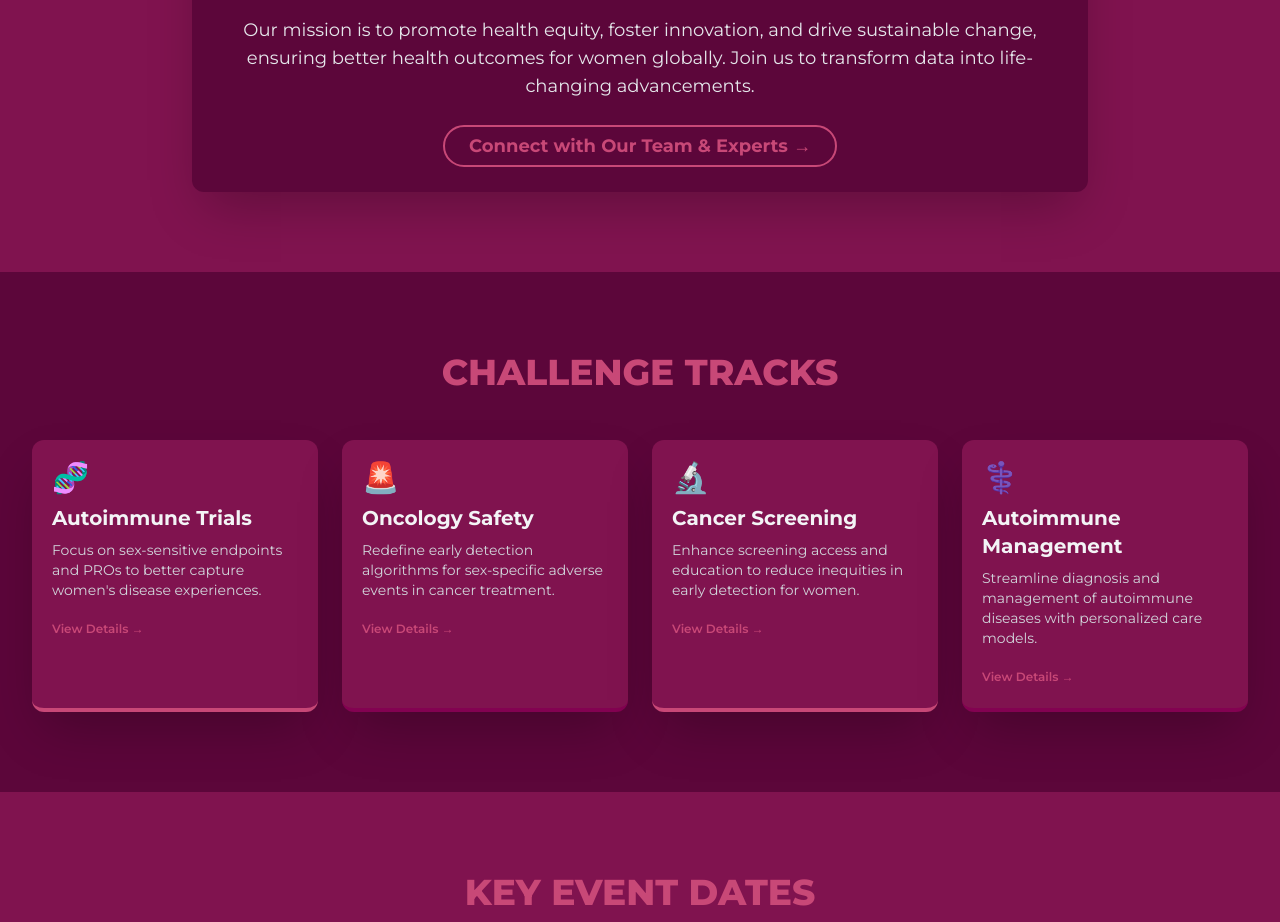
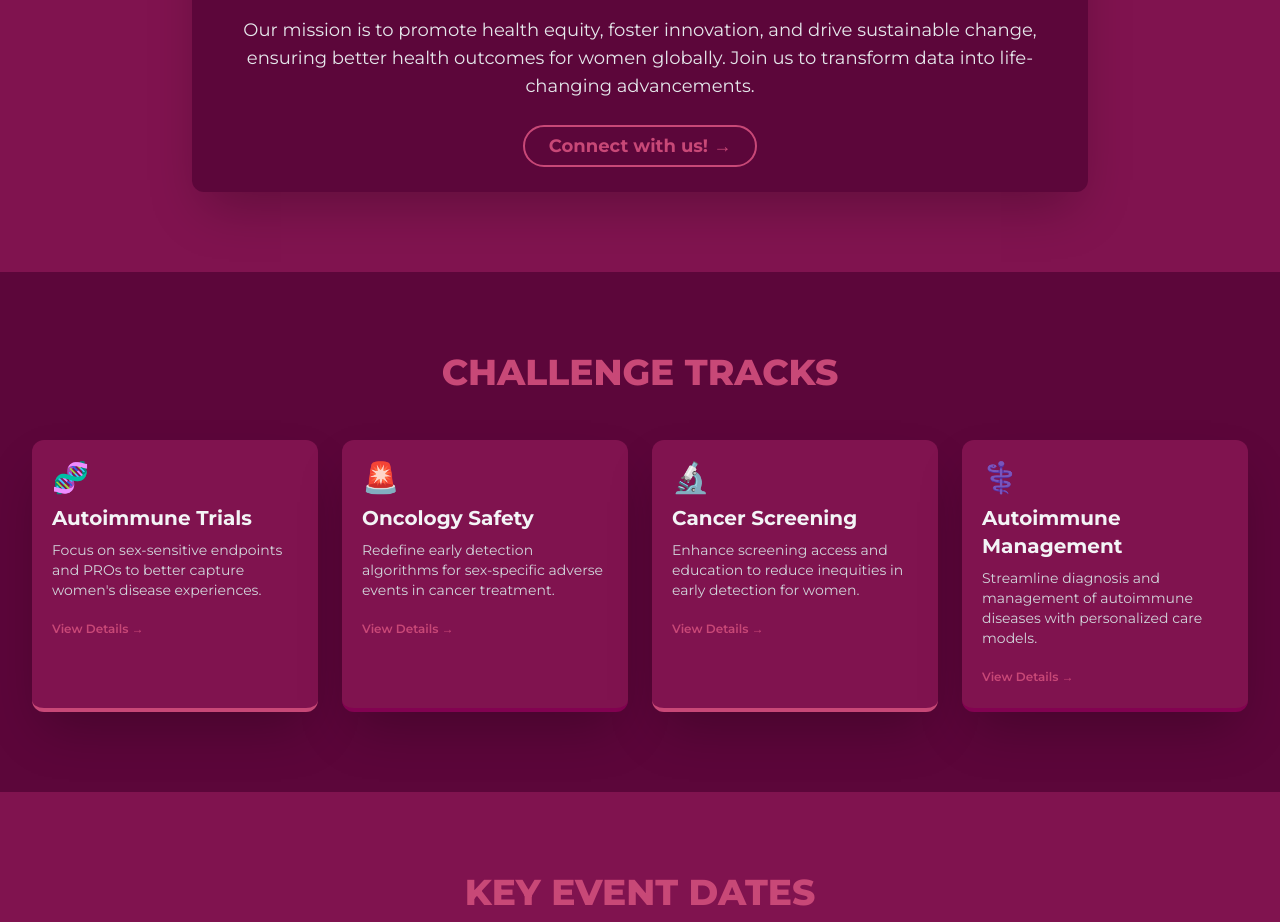
Before and after one commit to HosnaSamad/AZ-hackathon-test, a plain HTML site: page index.html in a window 1280 px wide. Shown: the part 1000-1922 px from the top of the page. Drawn offline with nearby package versions, Linux system fonts and the light colour scheme.

Commit message:
Update index.html

```diff
--- a/index.html
+++ b/index.html
@@ -100,7 +100,7 @@
                         </p>
                         <!-- CTA to scroll down to the team section -->
                         <a href="#people" onclick="showPage('people')" class="text-lg font-bold px-6 py-2 rounded-full border-2 hover:bg-primary-light transition duration-300 text-primary-light border-primary-light">
-                            Connect with Our Team & Experts →
+                            Connect with us! →
                         </a>
                     </div>
                 </div>
```
